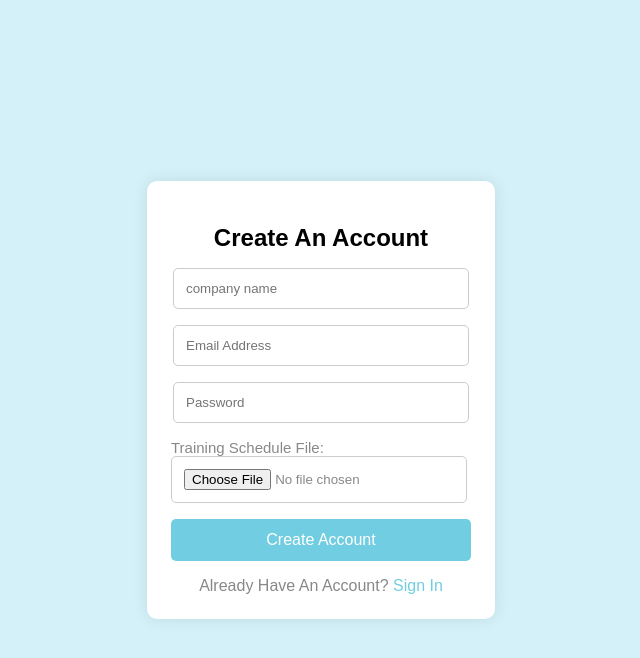
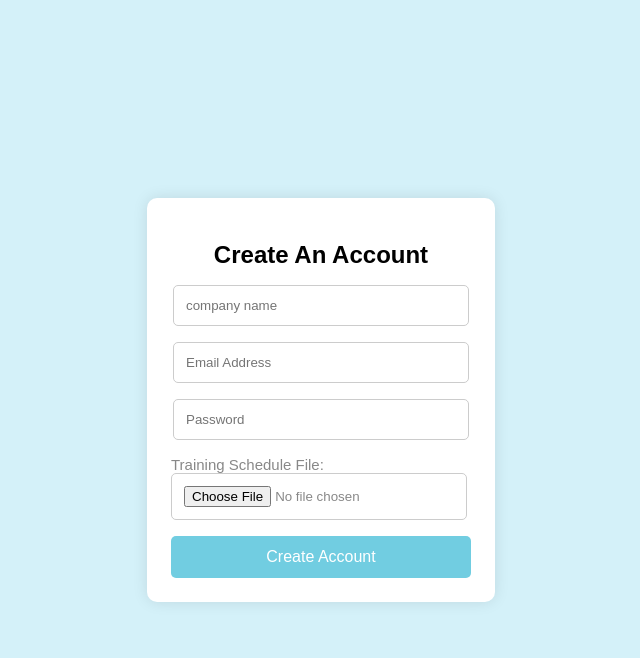
Before and after one commit to saleh300/GP, a Flask app: page /sign_up_company in a window 1280 px wide. Shown: the top 658 px of the page, without its empty margins (319-959 px from the left). Run offline with Flask 3, Linux system fonts and the light colour scheme.

Commit message:
Update Sign_up_company.html

```diff
--- a/flaskapp/flaskapp/templates/Sign_up_company.html
+++ b/flaskapp/flaskapp/templates/Sign_up_company.html
@@ -11,9 +11,6 @@
             <input type="file" required >
             <button type="submit">Create Account</button>
         </form>
-        <div class="signin">
-            Already Have An Account? <a href="{{ url_for('sign_in_company') }}">Sign In</a>
-        </div>
     </div>
 </body>
 {% endblock %}
```
